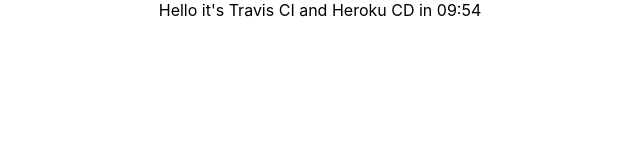
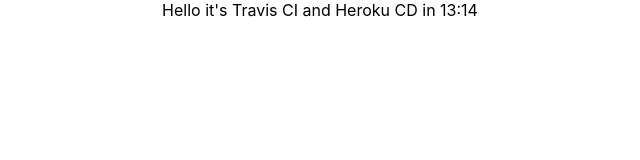
Before and after one commit to AntonGluschuk/heroku-baz, a React (Create React App) app: page / in a window 1280 px wide. Shown: the top 160 px of the page, without its empty margins (320-960 px from the left). Built offline with nearby package versions, Linux system fonts and the light colour scheme.

Commit message:
change time in App tsx

```diff
--- a/src/App.tsx
+++ b/src/App.tsx
@@ -4,7 +4,7 @@
 function App() {
   return (
     <div className="App">
-      <div>Hello it's Travis CI and Heroku CD in 09:54</div>
+      <div>Hello it's Travis CI and Heroku CD in 13:14</div>
     </div>
   );
 }
```
